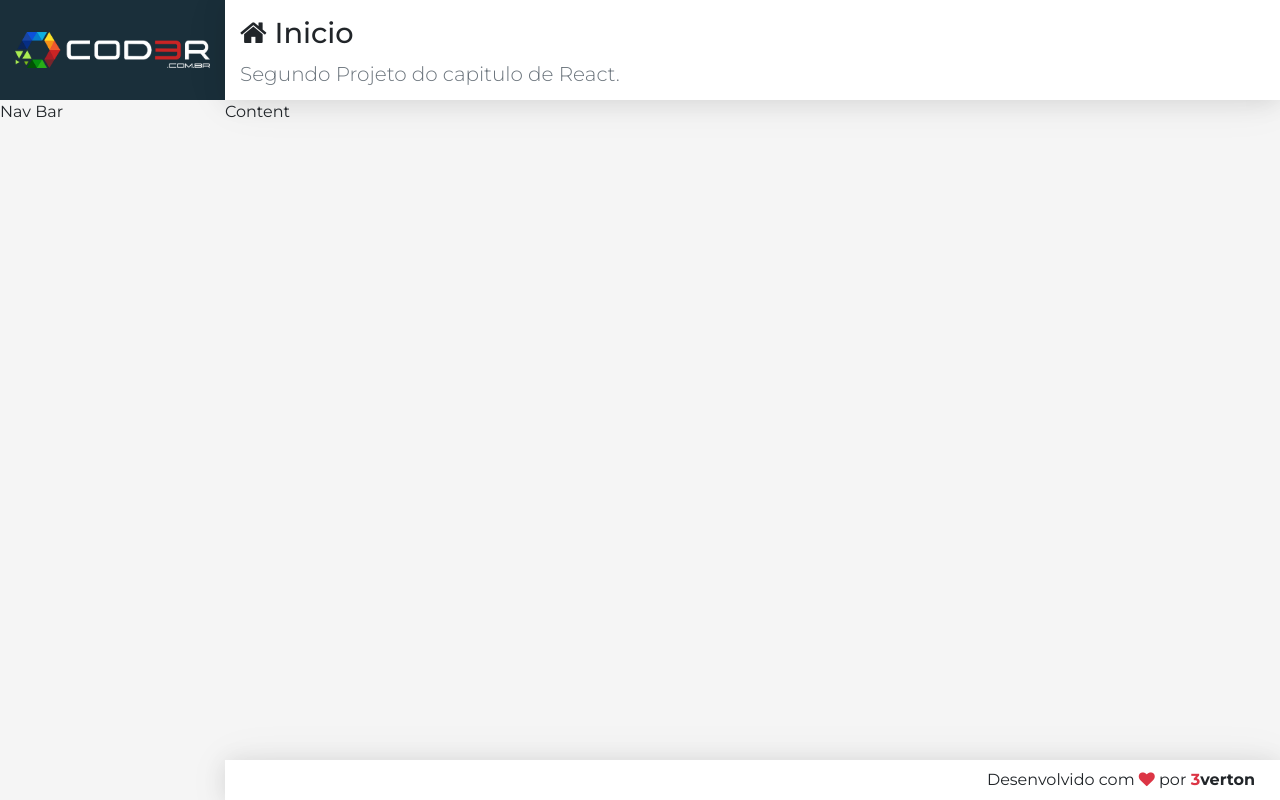
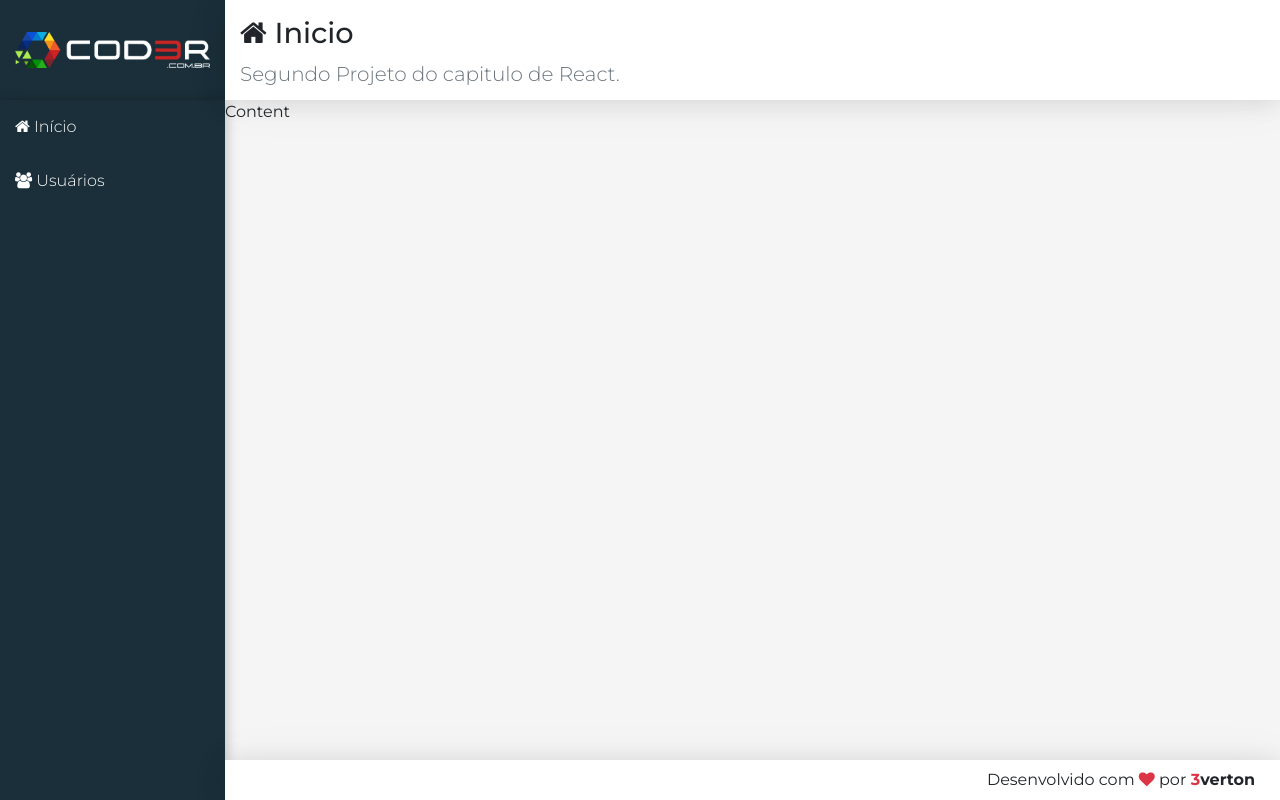
Before and after one commit to KoreaGD/react-crud-users-api, a React (Create React App) app: page / in a window 1280 px wide. Built offline with nearby package versions, Linux system fonts and the light colour scheme.

Commit message:
Adding NavBar

```diff
--- a/src/components/Templates/Nav.css
+++ b/src/components/Templates/Nav.css
@@ -0,0 +1,18 @@
+aside.menu-area {
+    background-color: var(--bg-dark);
+    box-shadow:
+    2px 0 10px 0 rgba(0,0,0,0.12),
+    2px 0 15px 0 rgba(0,0,0,0.09);
+}
+
+.menu a {
+    display: block;
+    text-decoration: none;
+    color: #fff;
+    padding: 15px;
+    font-weight: 300;
+
+}
+.menu a:hover {
+    background: linear-gradient(135deg, #07a7e3 0%, #32dac3 100%);
+}
--- a/src/components/Templates/Nav.jsx
+++ b/src/components/Templates/Nav.jsx
@@ -3,5 +3,8 @@
 
 export default props =>
     <aside className="menu-area">
-        Nav Bar
+        <nav className="menu">
+            <a href="#"><i className="fa fa-home"></i> Início</a>
+            <a href="#/users"><i className="fa fa-users"></i> Usuários</a>
+        </nav>
     </aside>
```
